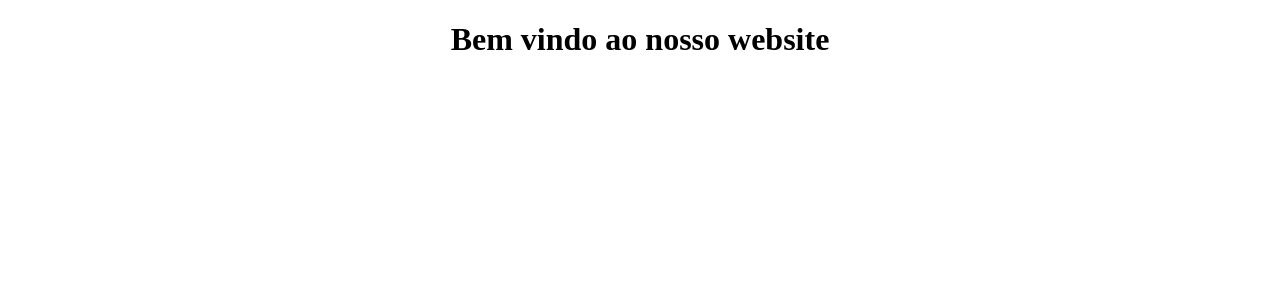
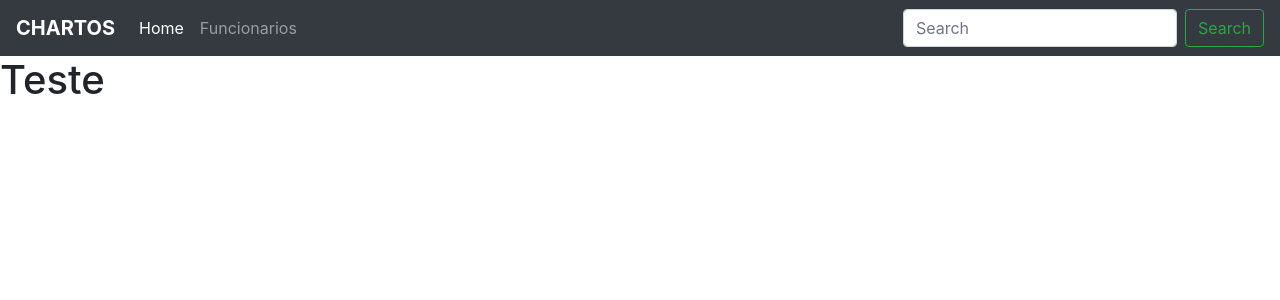
Before and after one commit to Jeremias333/pythonweb, a Django app: page / in a window 1280 px wide. Shown: the top 300 px of the page. Run offline with Django 3.2, Linux system fonts and the light colour scheme; some libraries are stand-ins or nearby versions.

Commit message:
Adicionado teste para menu inicial da aplicação.

```diff
--- a/initial/blog/blog/templates/index.html
+++ b/initial/blog/blog/templates/index.html
@@ -1,11 +1,40 @@
 <!DOCTYPE html>
 <html>
 	<head>
-		<title>EMPRESA CHARTOS</title>
+		<meta charset="utf-8">
+	    <meta name="viewport" content="width=device-width, initial-scale=1, shrink-to-fit=no">
+
+	    <!-- Bootstrap CSS -->
+	    <link rel="stylesheet" href="https://stackpath.bootstrapcdn.com/bootstrap/4.5.0/css/bootstrap.min.css" integrity="sha384-9aIt2nRpC12Uk9gS9baDl411NQApFmC26EwAOH8WgZl5MYYxFfc+NcPb1dKGj7Sk" crossorigin="anonymous">
+		<title>CHARTOS</title>
 	</head>
 	<body>
-		<center>
-			<H1>Bem vindo ao nosso website</H1>
-		</center>
+		<nav class="navbar navbar-expand-lg navbar-dark bg-dark">
+			<b><a class="navbar-brand" href="#">CHARTOS</a></b>
+			<button class="navbar-toggler" type="button" data-toggle="collapse" data-target="#navbarSupportedContent" aria-controls="navbarSupportedContent" aria-expanded="false" aria-label="Toggle navigation">
+				<span class="navbar-toggler-icon"></span>
+			</button>
+
+			<div class="collapse navbar-collapse" id="navbarSupportedContent">
+				<ul class="navbar-nav mr-auto">
+					<li class="nav-item active">
+						<a class="nav-link" href="/">Home <span class="sr-only">(current)</span></a>
+					</li>
+					<li class="nav-item">
+						<a class="nav-link" href="/funcionarios">Funcionarios</a>
+					</li>
+				</ul>
+				<form class="form-inline my-2 my-lg-0">
+				  <input class="form-control mr-sm-2" type="search" placeholder="Search" aria-label="Search">
+				  <button class="btn btn-outline-success my-2 my-sm-0" type="submit">Search</button>
+				</form>
+			</div>
+		</nav>
+		<h1>Teste</h1>
+
+
+		<script src="https://code.jquery.com/jquery-3.5.1.slim.min.js" integrity="sha384-DfXdz2htPH0lsSSs5nCTpuj/zy4C+OGpamoFVy38MVBnE+IbbVYUew+OrCXaRkfj" crossorigin="anonymous"></script>
+	    <script src="https://cdn.jsdelivr.net/npm/popper.js@1.16.0/dist/umd/popper.min.js" integrity="sha384-Q6E9RHvbIyZFJoft+2mJbHaEWldlvI9IOYy5n3zV9zzTtmI3UksdQRVvoxMfooAo" crossorigin="anonymous"></script>
+	    <script src="https://stackpath.bootstrapcdn.com/bootstrap/4.5.0/js/bootstrap.min.js" integrity="sha384-OgVRvuATP1z7JjHLkuOU7Xw704+h835Lr+6QL9UvYjZE3Ipu6Tp75j7Bh/kR0JKI" crossorigin="anonymous"></script>
 	</body>
 </html>
```
